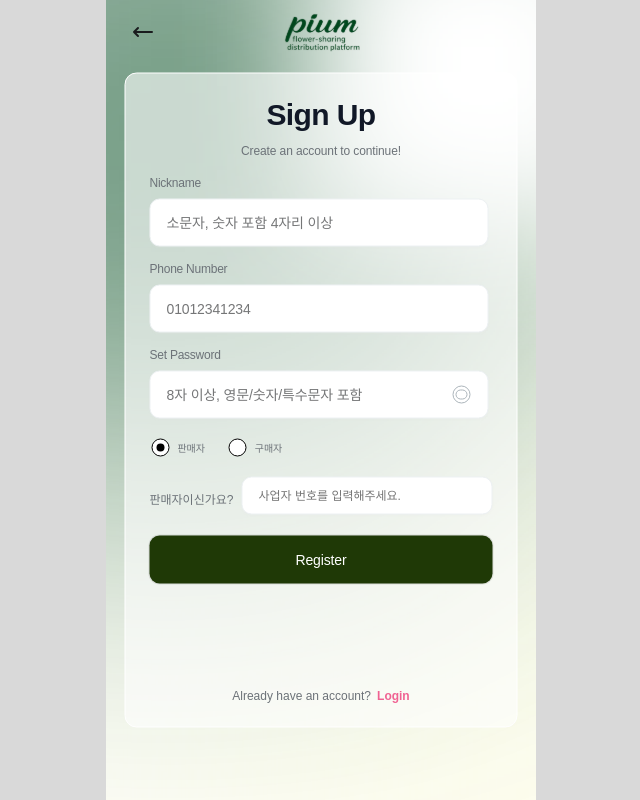
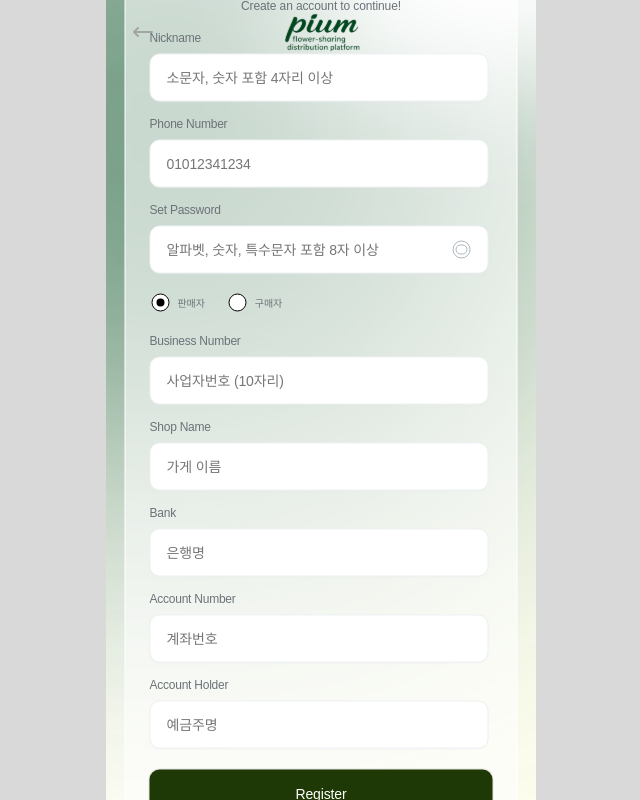
Before and after one commit to jiwoo1020/FE, a React (Vite) app: page /auth/signup in a window 1280 px wide. Both pictures are taken after a click on the label "판매자". Shown: the whole page, without its empty margins (319-959 px from the left). Built offline with nearby package versions, Linux system fonts and the light colour scheme; a web font is replaced by a local one.

Commit message:
feat: login, signup page 정보 추가(계좌, 가게명)

```diff
--- a/src/pages/Auth/Login.jsx
+++ b/src/pages/Auth/Login.jsx
@@ -1,41 +1,64 @@
-import { useState } from 'react'
+import { useNavigate } from 'react-router-dom'
+import { useForm } from 'react-hook-form'
+import { yupResolver } from '@hookform/resolvers/yup'
+import * as yup from 'yup'
 import styled from '@emotion/styled'
 import BackgroundEllipses from '@/components/Auth/BackgroundEllipses'
 import Header from '@/components/Auth/Header'
 import TextField from '@/components/Auth/TextField'
 import logoPium from '../../assets/logo.svg'
 import logoFlower from '../../assets/flowers.svg'
-import { useNavigate } from 'react-router-dom'
+
+// Yup 스키마
+const schema = yup.object().shape({
+  username: yup
+    .string()
+    .matches(/^[a-z0-9_]{4,20}$/, '아이디는 소문자/숫자 4~20자여야 합니다.')
+    .required('아이디를 입력하세요.'),
+  password: yup
+    .string()
+    .min(8, '비밀번호는 최소 8자 이상이어야 합니다.')
+    .matches(
+      /^(?=.*[A-Za-z])(?=.*\d)(?=.*[!@#$%^&*?]).{8,}$/,
+      '비밀번호는 8자 이상, 영문/숫자/특수문자 포함'
+    )
+    .required('비밀번호를 입력하세요.'),
+})
 
 export default function Login() {
-  const [name, setName] = useState('')
-  const [pw, setPw] = useState('')
   const navigate = useNavigate()
-  const handleLoginClick = async e => {
-    e.preventDefault() // form submit 막기
+  const {
+    register,
+    handleSubmit,
+    formState: { errors },
+  } = useForm({
+    resolver: yupResolver(schema),
+    mode: 'onBlur',
+  })
+
+  const onSubmit = async values => {
     try {
       const response = await fetch('/api/auth/login', {
         method: 'POST',
         headers: {
           'Content-Type': 'application/json',
-          Accept: 'application/json', // Swagger 맞추기
+          Accept: 'application/json',
         },
-        body: JSON.stringify({ username: name, password: pw }),
-        // body: JSON.stringify({ username: 'ss1234', password: '1234qwer!' }),
-        credentials: 'include',
+        body: JSON.stringify(values),
       })
+
       if (!response.ok) {
-        alert('로그인 실패: 아이디 또는 비밀번호를 확인하세요.')
-        console.error('로그인 실패 응답:', response.status, response.statusText)
+        console.error('로그인 실패:', response.status, response.statusText)
+        alert('아이디 또는 비밀번호를 확인하세요.')
         return
       }
 
       const data = await response.json()
       console.log('서버 응답:', data)
 
-      if (data.data.accessToken) {
-        localStorage.setItem('token', data.data.accessToken) // 토큰 저장
-        alert('로그인 성공!')
+      if (data.data?.accessToken) {
+        localStorage.setItem('token', data.data.accessToken)
+        localStorage.setItem('username', values.username)
         navigate('/')
       } else {
         alert('로그인 실패: 토큰이 없습니다.')
@@ -60,28 +83,32 @@ export default function Login() {
           <SubTitle>Enter your id and password to log in</SubTitle>
         </TextWrap>
 
-        <Form onSubmit={handleLoginClick}>
+        <Form onSubmit={handleSubmit(onSubmit)}>
           <TextField
             label="Id"
             placeholder="아이디를 작성해주세요."
-            value={name}
-            onChange={e => setName(e.target.value)}
+            autoComplete="off"
+            {...register('username')}
           />
+          {errors.username && <ErrorMsg>{errors.username.message}</ErrorMsg>}
+
           <TextField
             label="Password"
             type="password"
-            toggle //눈 아이콘 활성화
+            autoComplete="new-password"
+            toggle
             placeholder="비밀번호를 작성해주세요."
-            value={pw}
-            onChange={e => setPw(e.target.value)}
+            {...register('password')}
           />
+          {errors.password && <ErrorMsg>{errors.password.message}</ErrorMsg>}
+
           <PrimaryButton type="submit">Log In</PrimaryButton>
         </Form>
 
-        <SignupRow>
+        <AuthRow>
           <span>Don’t have an account?</span>
           <a href="/auth/signup">Sign Up</a>
-        </SignupRow>
+        </AuthRow>
       </Card>
     </Container>
   )
@@ -186,7 +213,7 @@ const PrimaryButton = styled.button`
   cursor: pointer;
 `
 
-const SignupRow = styled.div`
+const AuthRow = styled.div`
   width: 100%;
   display: flex;
   justify-content: center;
@@ -205,3 +232,8 @@ const SignupRow = styled.div`
     text-decoration: none;
   }
 `
+const ErrorMsg = styled.p`
+  color: red;
+  font-size: 12px;
+  margin: 0;
+`
--- a/src/pages/Auth/Signup.jsx
+++ b/src/pages/Auth/Signup.jsx
@@ -1,4 +1,3 @@
-import { useState } from 'react'
 import styled from '@emotion/styled'
 import BackgroundEllipses from '../../components/Auth/BackgroundEllipses'
 import Header from '../../components/Auth/Header'
@@ -6,77 +5,105 @@ import TextField from '../../components/Auth/TextField'
 import RoleSelector from '../../components/Auth/RoleSelector'
 import logoPium from '../../assets/logo.svg'
 import axios from 'axios'
+import { useNavigate } from 'react-router-dom'
+import { useForm, Controller } from 'react-hook-form'
+import { yupResolver } from '@hookform/resolvers/yup'
+import * as yup from 'yup'
+import { forwardRef, useState } from 'react'
+
+// Yup 스키마 정의
+const schema = yup.object().shape({
+  username: yup
+    .string()
+    .matches(/^[a-z0-9_]{4,10}$/, '아이디는 소문자/숫자/_ 4~10자')
+    .required('아이디를 입력해주세요.'),
+  phoneNumber: yup
+    .string()
+    .matches(
+      /^01[016789]\d{8}$/,
+      '휴대폰 형식이 올바르지 않습니다. (예: 01012345678)'
+    )
+    .required('휴대폰 번호를 입력해주세요.'),
+  password: yup
+    .string()
+    .matches(
+      /^(?=.*[A-Za-z])(?=.*\d)(?=.*[!@#$%^&*?]).{8,}$/,
+      '비밀번호는 8자 이상, 영문/숫자/특수문자 포함'
+    )
+    .required('비밀번호를 입력해주세요.'),
+  role: yup.string().oneOf(['consumer', 'seller']).required(),
+
+  businessNumber: yup.string().when('role', {
+    is: 'seller',
+    then: schema =>
+      schema
+        .matches(/^\d{10}$/, '사업자번호는 숫자 10자리여야 합니다.')
+        .required('사업자번호를 입력해주세요.'),
+  }),
+  shopName: yup.string().when('role', {
+    is: 'seller',
+    then: schema => schema.required('가게 이름을 입력해주세요.'),
+  }),
+  depositAccount: yup.object({
+    bank: yup.string().when('role', {
+      is: 'seller',
+      then: schema => schema.required('은행명을 입력해주세요.'),
+    }),
+    number: yup.string().when('role', {
+      is: 'seller',
+      then: schema =>
+        schema
+          .matches(/^\d{10,20}$/, '계좌번호는 10~20자리 숫자')
+          .required('계좌번호를 입력해주세요.'),
+    }),
+    holder: yup.string().when('role', {
+      is: 'seller',
+      then: schema => schema.required('예금주명을 입력해주세요.'),
+    }),
+  }),
+})
 
 export default function Signup() {
-  const [userName, setUserName] = useState('')
-  const [phone, setPhone] = useState('')
-  const [password, setPassword] = useState('')
-  const [role, setRole] = useState('consumer') // 'seller' | 'consumer'
-  const [bizNo, setBizNo] = useState('')
-  const [message, setMessage] = useState('')
-  // 규칙
-  const usernameRe = /^[a-z0-9_]{4,10}$/ // 아이디: 소문자/숫자/_ 4~10자
-  const phoneRe = /^01[016789]\d{8}$/ // 010 + 8자리 (하이픈 없이)
-  const pwRe = /^(?=.*[A-Za-z])(?=.*\d)(?=.*[!@#$%^&*?]).{8,}$/ // 8자, 영문/숫자/특수 포함
-  const bizRe = /^\d{10}$/ // 사업자번호 10자리
+  const navigate = useNavigate()
+  const {
+    register,
+    handleSubmit,
+    watch,
+    control,
+    formState: { errors },
+  } = useForm({
+    resolver: yupResolver(schema),
+    mode: 'onBlur',
+    defaultValues: {
+      role: 'consumer',
+      depositAccount: { bank: '', number: '', holder: '' },
+    },
+  })
 
-  const onSubmit = e => {
-    e.preventDefault()
-    const name = userName.trim()
-    const phoneDigits = phone.replace(/\D/g, '')
-    const bizDigits = bizNo.replace(/\D/g, '')
+  const role = watch('role')
 
-    if (!name) return alert('이름을 입력해주세요.')
-    if (name.length < 4) return alert('이름은 4자 이상 입력해주세요.')
+  const onSubmit = async data => {
+    try {
+      console.log('회원가입 요청 payload:', data)
+      const res = await axios.post('/api/user/signup', data, {
+        headers: { 'Content-Type': 'application/json' },
+      })
 
-    if (!phoneDigits) return alert('휴대폰 번호를 입력해주세요.')
-    if (!phoneRe.test(phoneDigits))
-      return alert('휴대폰 형식이 올바르지 않습니다. 예: 01012345678')
-
-    if (!password) return alert('비밀번호를 입력해주세요.')
-    if (!pwRe.test(password))
-      return alert('비밀번호는 8자 이상, 영문/숫자/특수문자를 포함해야 합니다.')
-    if (role === 'seller') {
-      if (!bizNo) return alert('사업자 번호를 입력해주세요.')
-      if (bizDigits.length !== 10)
-        return alert('사업자 번호는 숫자 10자리입니다.')
+      if (res.status === 200 || res.status === 201) {
+        alert('회원가입 성공!')
+        if (res.data.token) {
+          localStorage.setItem('token', res.data.token)
+          navigate('/')
+        } else {
+          navigate('/auth/login')
         }
-    registeraxios({
-      username: name,
-      password,
-      role,
-      phoneNumber: phoneDigits,
-      businessNumber: role === 'seller' ? bizDigits : '',
-    })
+      }
+    } catch (err) {
+      console.error('회원가입 에러:', err)
+      alert(err.response?.data?.message || '회원가입 중 오류 발생')
+    }
   }
 
-  const registeraxios = payload => {
-    console.log('회원가입 요청 시작', payload)
-    axios
-      .post(`${import.meta.env.VITE_API_URL}/api/user/signup`, payload, {
-        headers: {
-          'Content-Type': 'application/json',
-        },
-      })
-      .then(response => {
-        console.log(response)
-        if (response.status === 200 || response.status === 201) {
-          alert('회원가입 성공')
-          // 회원가입 후 바로 로그인 토큰을 발급해주는 경우
-          if (response.data.token) {
-            localStorage.setItem('token', response.data.token)
-            navigate('/')
-          } else {
-            navigate('/login')
-          }
-        }
-      })
-      .catch(err => {
-        setMessage(err.response?.data?.message)
-        console.log(err)
-        console.log(err.response.data)
-      })
-  }
   return (
     <Container>
       <BackgroundEllipses />
@@ -90,56 +117,109 @@ export default function Signup() {
           <SubTitle>Create an account to continue!</SubTitle>
         </TextWrap>
 
-        <Form onSubmit={onSubmit}>
+        <Form onSubmit={handleSubmit(onSubmit)}>
+          <Field>
             <TextField
               label="Nickname"
               placeholder="소문자, 숫자 포함 4자리 이상"
-            value={userName}
-            onChange={e => setUserName(e.target.value)}
-            minLength={2}
-            maxLength={8}
-            required
+              {...register('username')}
+              autoComplete="off"
+              error={errors.username?.message}
             />
+          </Field>
 
+          <Field>
             <TextField
               label="Phone Number"
-            type="tel"
-            inputMode="numeric"
               placeholder="01012341234"
-            value={phone}
-            onChange={e => setPhone(e.target.value.replace(/[^\d]/g, ''))}
-            maxLength={11}
-            required
+              autoComplete="off"
+              {...register('phoneNumber')}
+              error={errors.phoneNumber?.message}
             />
+          </Field>
+
+          <Field>
             <TextField
               label="Set Password"
               type="password"
+              autoComplete="new-password"
               toggle
-            placeholder="8자 이상, 영문/숫자/특수문자 포함"
-            value={password}
-            onChange={e => setPassword(e.target.value)}
-            minLength={8}
-            required
+              placeholder="알파벳, 숫자, 특수문자 포함 8자 이상"
+              {...register('password')}
+              error={errors.password?.message}
             />
-          <RoleSelector value={role} onChange={setRole} />
+          </Field>
+
+          <Field>
+            <Controller
+              name="role"
+              control={control}
+              render={({ field }) => (
+                <RoleSelector value={field.value} onChange={field.onChange} />
+              )}
+            />
+          </Field>
+
           {role === 'seller' && (
             <>
-              <SellerRow>
-                <SellerHint>판매자이신가요?</SellerHint>
-                <ExtraBox>
-                  <input
-                    value={bizNo}
-                    onChange={e =>
-                      setBizNo(e.target.value.replace(/[^\d]/g, ''))
-                    }
-                    placeholder="사업자 번호를 입력해주세요."
-                    inputMode="numeric"
-                    maxLength={10}
+              <Field>
+                <TextField
+                  label="Business Number"
+                  placeholder="사업자번호 (10자리)"
+                  autoComplete="off"
+                  {...register('businessNumber')}
                 />
-                </ExtraBox>
-              </SellerRow>
+                {errors.businessNumber && (
+                  <ErrorMsg>{errors.businessNumber.message}</ErrorMsg>
+                )}
+              </Field>
+              <Field>
+                <TextField
+                  label="Shop Name"
+                  placeholder="가게 이름"
+                  autoComplete="off"
+                  {...register('shopName')}
+                />
+                {errors.shopName && (
+                  <ErrorMsg>{errors.shopName.message}</ErrorMsg>
+                )}
+              </Field>
+              <Field>
+                <TextField
+                  label="Bank"
+                  placeholder="은행명"
+                  autoComplete="off"
+                  {...register('depositAccount.bank')}
+                />
+                {errors.depositAccount?.bank && (
+                  <ErrorMsg>{errors.depositAccount.bank.message}</ErrorMsg>
+                )}
+              </Field>
+              <Field>
+                <TextField
+                  label="Account Number"
+                  placeholder="계좌번호"
+                  autoComplete="off"
+                  {...register('depositAccount.number')}
+                />
+                {errors.depositAccount?.number && (
+                  <ErrorMsg>{errors.depositAccount.number.message}</ErrorMsg>
+                )}
+              </Field>
+              <Field>
+                <TextField
+                  label="Account Holder"
+                  placeholder="예금주명"
+                  autoComplete="off"
+                  {...register('depositAccount.holder')}
+                />
+                {errors.depositAccount?.holder && (
+                  <ErrorMsg>{errors.depositAccount.holder.message}</ErrorMsg>
+                )}
+              </Field>
             </>
           )}
+
           <PrimaryButton type="submit">Register</PrimaryButton>
         </Form>
 
@@ -227,40 +307,9 @@ const Form = styled.form`
   gap: 13px;
   z-index: 2;
 `
-
-const SellerRow = styled.div`
+const Field = styled.div`
   display: flex;
-  align-items: center;
-  gap: 8px;
-  width: 100%;
-`
-const SellerHint = styled.p`
-  margin: 6px 0 1px;
-  font-size: 12px;
-  font-weight: 500;
-  color: #6c7278;
-`
-
-const ExtraBox = styled.div`
-  flex: 1;
-  min-width: 0;
-  height: 36px;
-  border: 1px solid #edf1f3;
-  background: #fff;
-  border-radius: 10px;
-  box-shadow: 0 1px 2px rgba(228, 229, 231, 0.24);
-  display: flex;
-  align-items: center;
-  padding: 0 14px;
-
-  input {
-    border: none;
-    outline: none;
-    width: 100%;
-    background: transparent;
-    font-size: 12px;
-    color: #6c7278;
-  }
+  flex-direction: column;
 `
 
 const PrimaryButton = styled.button`
@@ -299,3 +348,8 @@ const AuthRow = styled.div`
     text-decoration: none;
   }
 `
+const ErrorMsg = styled.p`
+  margin: 4px 0 0;
+  font-size: 12px;
+  color: red;
+`
```
Lines whose indentation alone changed are shown as unchanged.
